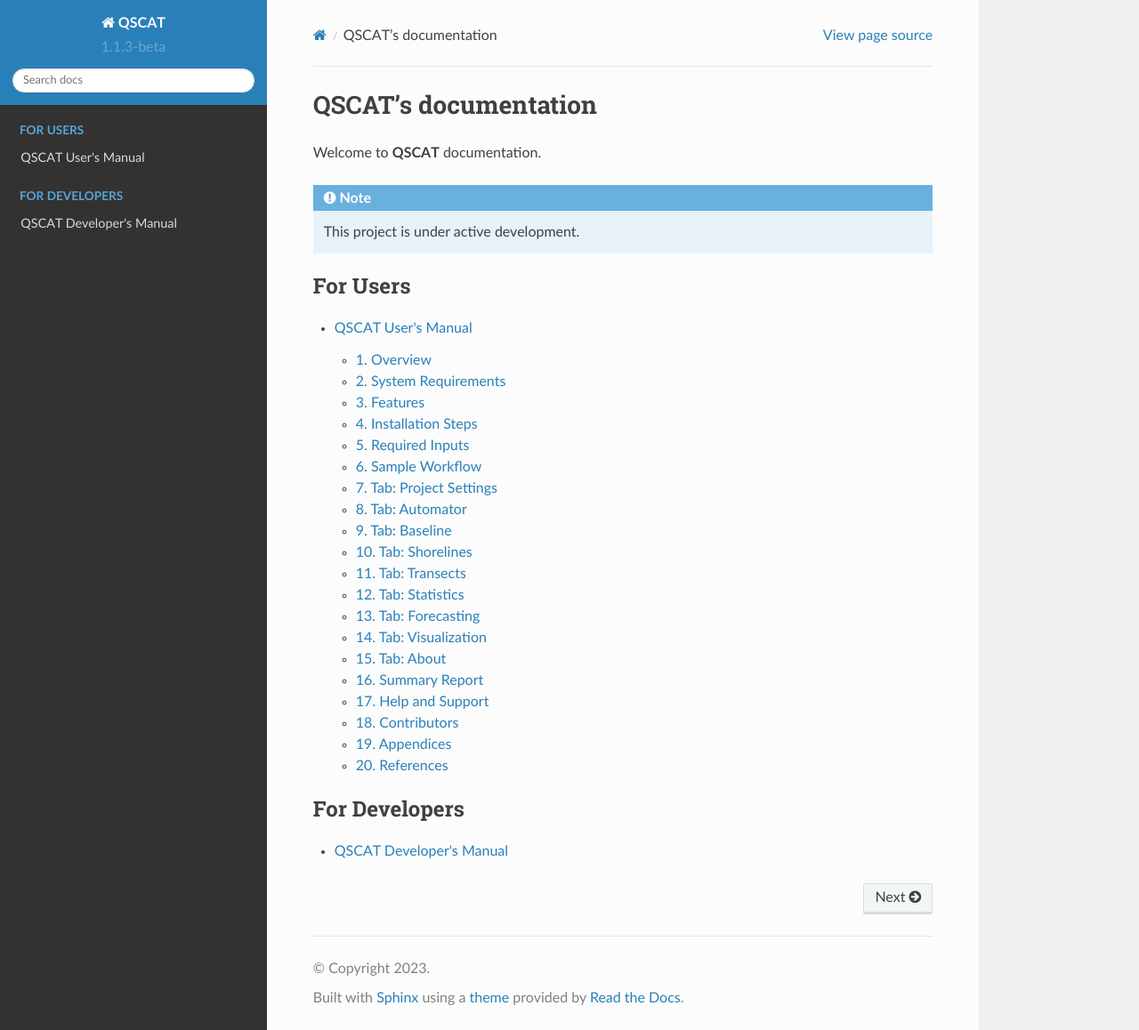
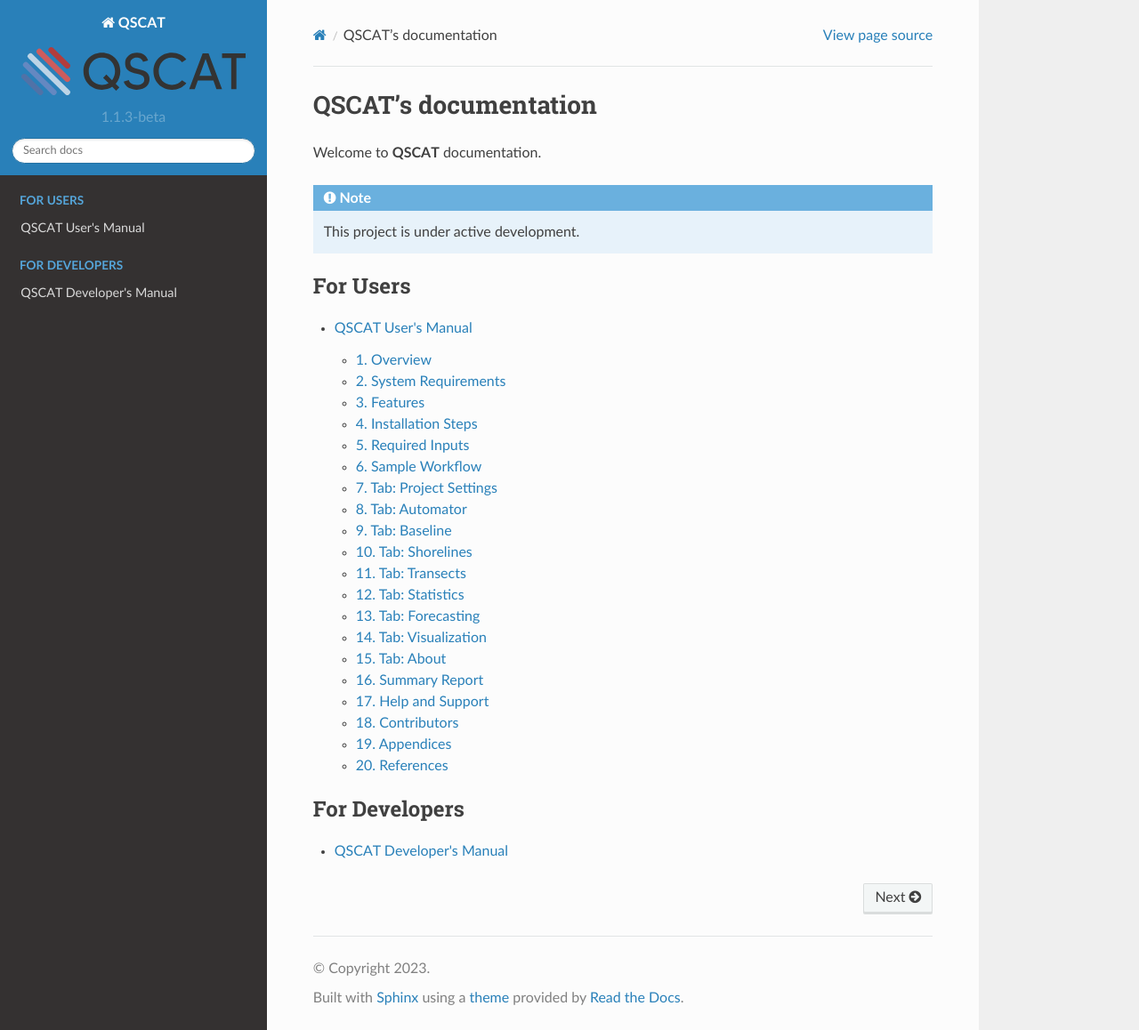
Before and after one commit to upmsi-coaster/qscat-docs, a Sphinx documentation site: the page built from docs/source/index.rst, in a window 1280 px wide and 1158 px high. Shown: the whole window at 89% size. Built offline with Sphinx 7.4.7 and the Read the Docs theme 2.0.0, drawn with Linux system fonts in a browser that asks for light colours.

Commit message:
Update conf.py

```diff
--- a/docs/source/conf.py
+++ b/docs/source/conf.py
@@ -36,6 +36,7 @@
 
 # These folders are copied to the documentation's HTML output
 html_static_path = ['_static']
+html_logo = "_static/qscat-logo.svg"
 
 # These paths are either relative to html_static_path
 # or fully qualified paths (eg. https://...)
```
